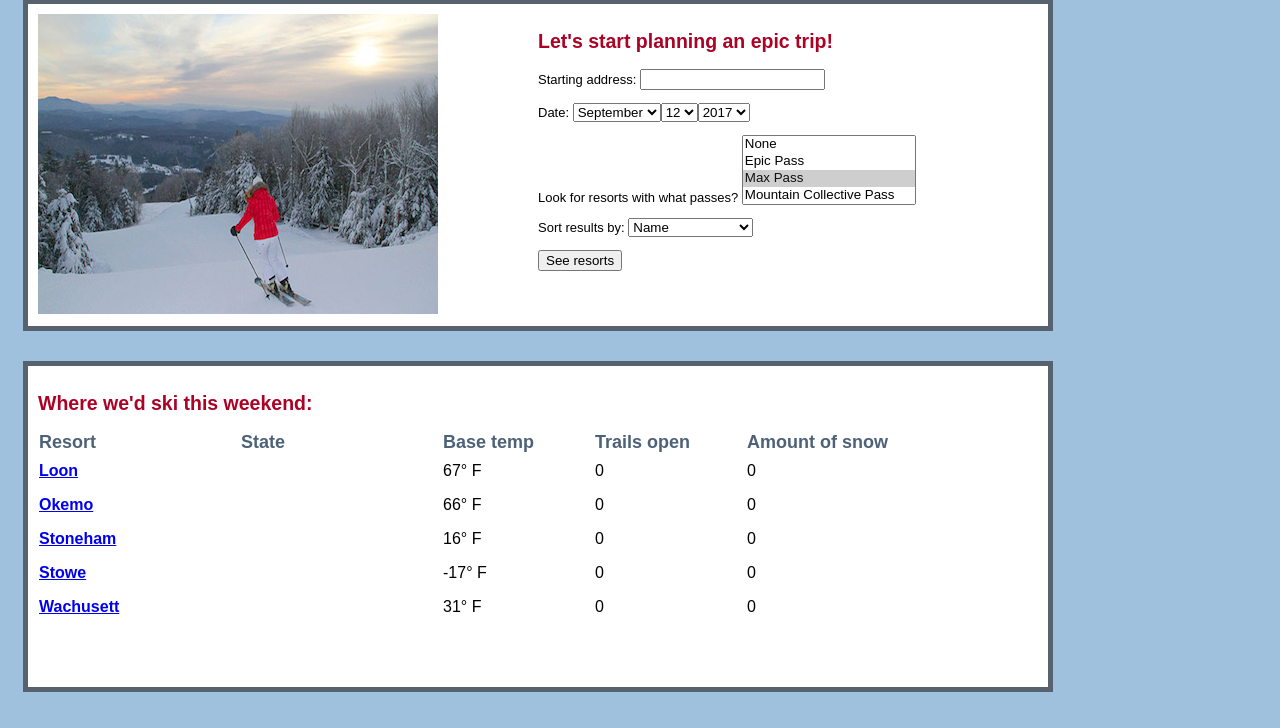
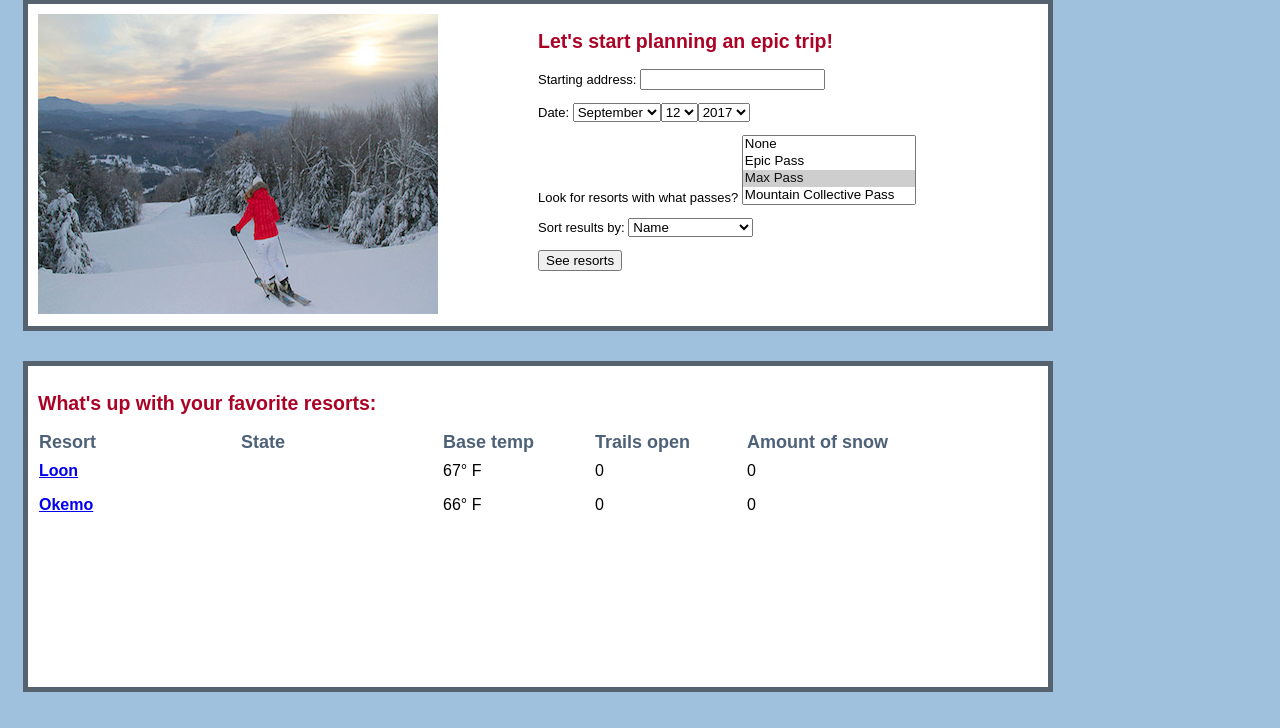
Before and after one commit to racmariano/skidom, a Django app: page /resorthub/ in a window 1280 px wide. Shown: the part 72-800 px from the top of the page. Run offline with Django 3.2, Linux system fonts and the light colour scheme; a user stored in the database is signed in; data comes from the database, SQL or seed files in the repository; both versions use the stored data as it was after the commit; parts of the project's set-up code (start-up, migrations or seed data) failed here and were passed over; some libraries are stand-ins or nearby versions.

Commit message:
If user is logged in, index page shows favorites. Else, shows defsult resort list.

```diff
--- a/Skidom/resorthub/templates/resorthub/index.html
+++ b/Skidom/resorthub/templates/resorthub/index.html
@@ -21,10 +21,6 @@
         {% if no_match %}
             <p> No resorts match your criteria. Please try a different search! </p>
         {% endif %}
-
-        {% if address %}
-            <p> You will start at address <span class="userinfo">{{ address }} </span> and ski on <span class="userinfo"> {{ date }} </span>.</p>
-        {% endif %}
     </div>
     <div class="shared">
         <img src="{% static 'resorthub/images/0_index_pic.png' %}">
@@ -34,7 +30,7 @@
 <br><br>
 <div class="supres">
     {% if supported_resorts %}
-       <p> <h2> Where we'd ski this weekend: </h2> </p>
+       <p> <h2> {{ header_message }} </h2> </p>
 
         <table>
             <theader>
--- a/Skidom/resorthub/views.py
+++ b/Skidom/resorthub/views.py
@@ -85,18 +85,24 @@ def index(request):
 
 
     else:
+        header_message = "Where we\'d ski this weekend:"
+        resort_list = Resort.objects.filter(pk__lte=10).exclude(url__exact='').order_by('name')
+
         if request.user.is_authenticated():
             address = request.user.address
             pass_type = request.user.pass_type
+            if len(request.user.favorite_resorts.all()) > 0:
+                header_message = "What's up with your favorite resorts:"
+                resort_list = request.user.favorite_resorts.all().order_by('name')
+
         else:
             address = 'Let\'s go!'
             pass_type = "NON"
 
-        resort_list = Resort.objects.filter(pk__lte=10).exclude(url__exact='').order_by('name')
         base_temps, num_open, new_snow = get_scraped_info(resort_list)
 
         form = UserAddressForm(pass_type = pass_type, starting_from=address)
-        return render(request, 'resorthub/index.html', {'form': form, 'supported_resorts': resort_list, 'base_temps': base_temps, 'trails_open': num_open, 'new_snow': new_snow})
+        return render(request, 'resorthub/index.html', {'form': form, 'header_message': header_message, 'supported_resorts': resort_list, 'base_temps': base_temps, 'trails_open': num_open, 'new_snow': new_snow})
 
 
 def process_form(request, form, resort_list):
```
Also changed, not shown: Skidom/db.sqlite3.
